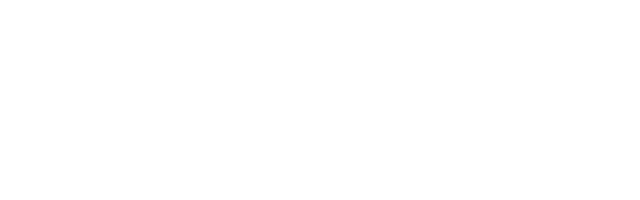
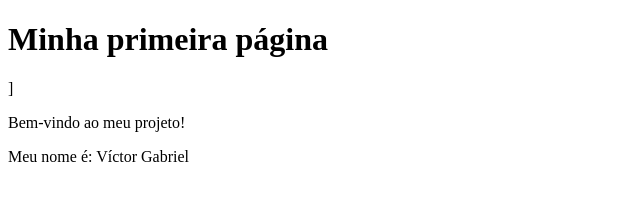
Before and after one commit to Victorgabrielcruz21/Web-aula-2, a plain HTML site: page index.html in a window 1280 px wide. Shown: the whole page, without its empty margins (0-640 px from the left). Drawn offline with Linux system fonts and the light colour scheme; files that its build step writes are made by us from their sources.

Commit message:
Arquivo html

```diff
--- a/index.html
+++ b/index.html
@@ -4,9 +4,12 @@
     <meta charset="UTF-8">
     <meta http-equiv="X-UA-Compatible" content="IE=edge">
     <meta name="viewport" content="width=device-width, initial-scale=1.0">
+    <link rel="stylesheet" href="style.css">
     <title>Minha primeira pagina</title>
 </head>
 <body>
-
+    <h1> Minha primeira página</h1>]
+    <p>Bem-vindo ao meu projeto!</p>
+	<p>Meu nome é: Víctor Gabriel</p>
 </body>
 </html>
```
